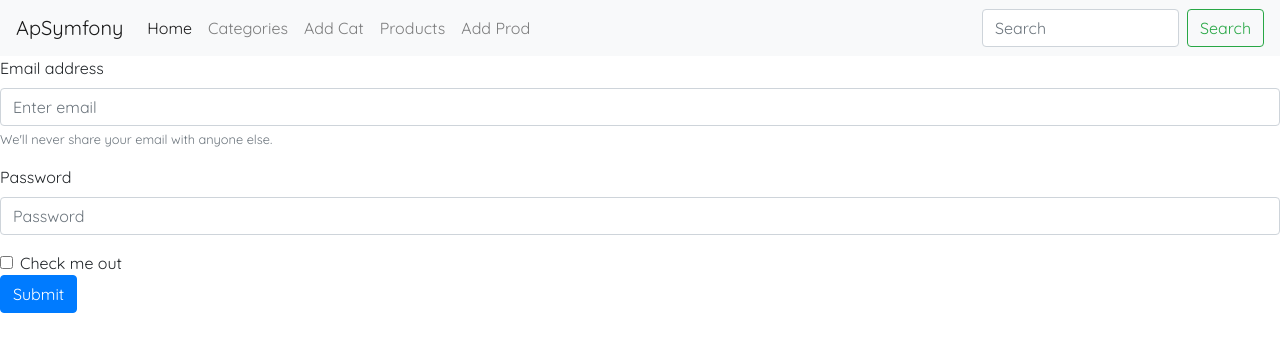
After one commit to ltnk/apsymfonycourse, a Symfony app: template templates/category/add-category.html.twig in a window 1280 px wide. The commit adds this page. Shown: the top 352 px of the page. Run offline with Twig, Linux system fonts and the light colour scheme; the template is opened without the code that fills it, so the values that code supplies are empty; some libraries are stand-ins or nearby versions.

```diff
--- a/public/css/style.css
+++ b/public/css/style.css
@@ -1,9 +1,5 @@
 * {
   font-family: 'Quicksand', sans-serif;
-}
-
-body {
-  padding: 5px;
 }
 
 h1,
@@ -13,7 +9,7 @@ h1,
 }
 
 .badge-secondary {
-  background-color: rosybrown;
+  background-color: rgb(94, 106, 173);
 }
 
 img {
--- /dev/null
+++ b/templates/category/add-category.html.twig
@@ -0,0 +1,20 @@
+{% extends 'base.html.twig' %}
+
+{% block body %}
+  <form>
+  <div class="form-group">
+    <label for="exampleInputEmail1">Email address</label>
+    <input type="email" class="form-control" id="exampleInputEmail1" aria-describedby="emailHelp" placeholder="Enter email">
+    <small id="emailHelp" class="form-text text-muted">We'll never share your email with anyone else.</small>
+  </div>
+  <div class="form-group">
+    <label for="exampleInputPassword1">Password</label>
+    <input type="password" class="form-control" id="exampleInputPassword1" placeholder="Password">
+  </div>
+  <div class="form-check">
+    <input type="checkbox" class="form-check-input" id="exampleCheck1">
+    <label class="form-check-label" for="exampleCheck1">Check me out</label>
+  </div>
+  <button type="submit" class="btn btn-primary">Submit</button>
+</form>
+{% endblock %}
--- a/templates/category.html.twig
+++ b/templates/category/index.html.twig
@@ -3,7 +3,7 @@
   <div class="container">
     <div class="row" style="border: 1px solid white">
 
-     <div class="col"></div>
+
      <div class="col">
         {% for item in categories %}
           <div class="card" style="width: 18rem;">
@@ -22,7 +22,6 @@
         {% endfor %}
      </div>
 
-<div class="col"></div>
 
     </div>
   </div>
--- /dev/null
+++ b/templates/category/success.html.twig
@@ -0,0 +1,5 @@
+{% extends 'base.html.twig' %}
+
+{% block body %}
+  Nouvelle catégorie ajoutée !
+{% endblock %}
--- a/templates/nav.html.twig
+++ b/templates/nav.html.twig
@@ -18,11 +18,21 @@
           <span class="sr-only">(current)</span>
         </a>
       </li>
+
       <li class="nav-item">
         <a class="nav-link" href="/category">Categories</a>
       </li>
+
+       <li class="nav-item">
+        <a class="nav-link" href="/category/add">Add Cat</a>
+      </li>
+
       <li class="nav-item">
-        <a class="nav-link" href="/products">Products</a>
+        <a class="nav-link" href="/product">Products</a>
+      </li>
+
+       <li class="nav-item">
+        <a class="nav-link" href="/product/add">Add Prod</a>
       </li>
       {#       <li class="nav-item dropdown">
         <a class="nav-link dropdown-toggle"
--- /dev/null
+++ b/templates/product/success.html.twig
@@ -0,0 +1,5 @@
+{% extends 'base.html.twig' %}
+
+{% block body %}
+  Nouveau produit ajouté !
+{% endblock %}
--- /dev/null
+++ b/templates/success.html.twig
@@ -0,0 +1,5 @@
+{% extends 'base.html.twig' %}
+
+{% block body %}
+  Success !
+{% endblock %}
```
Also changed, not shown: src/Controller/CategoryController.php (added, +41 -0 lines), src/Controller/FirstController.php (+4 -13 lines), src/Controller/ProductController.php (added, +76 -0 lines), templates/product/add-product.html.twig (added, +9 -0 lines), templates/product/index.html.twig (renamed from templates/product.html.twig).
